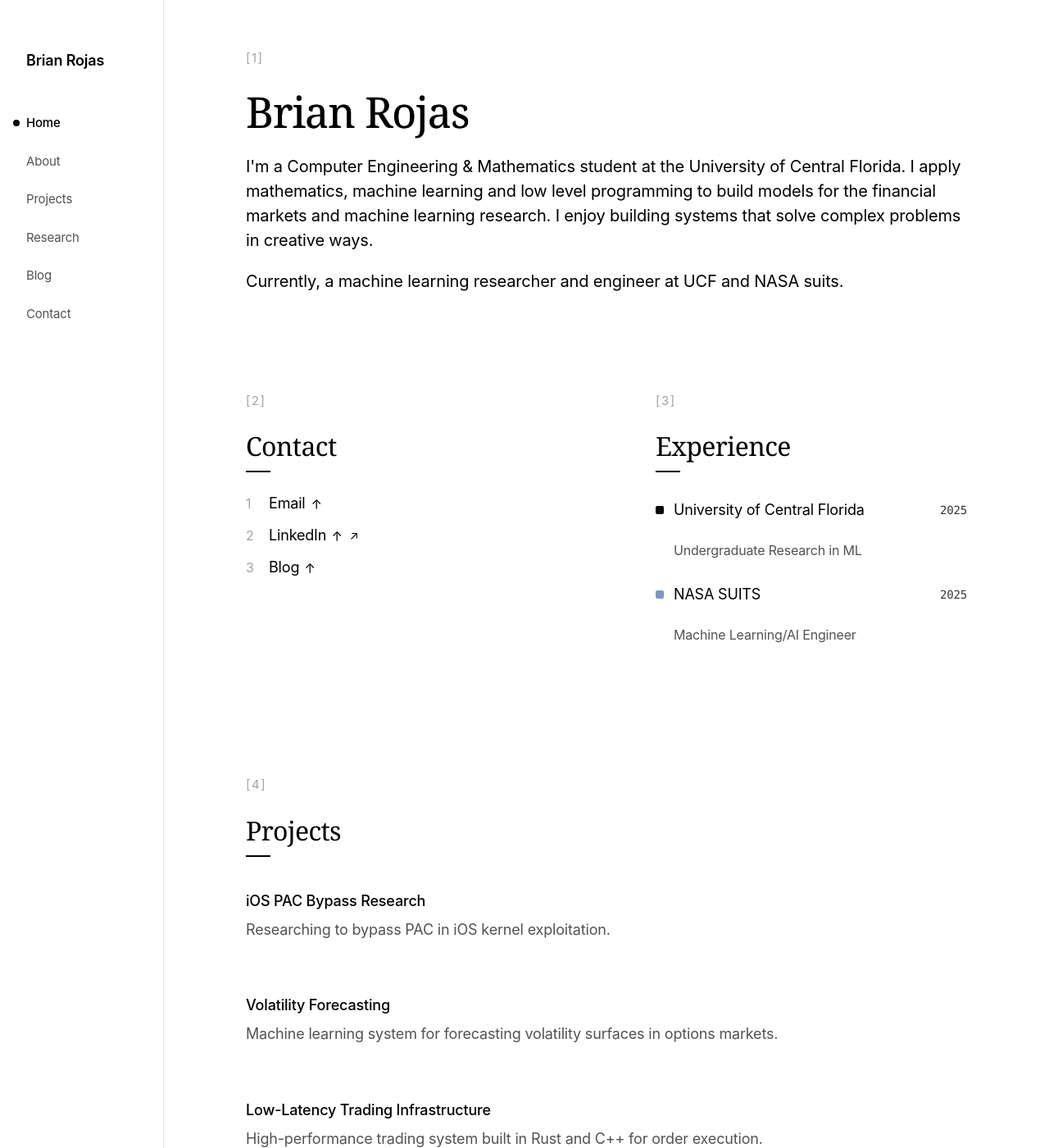
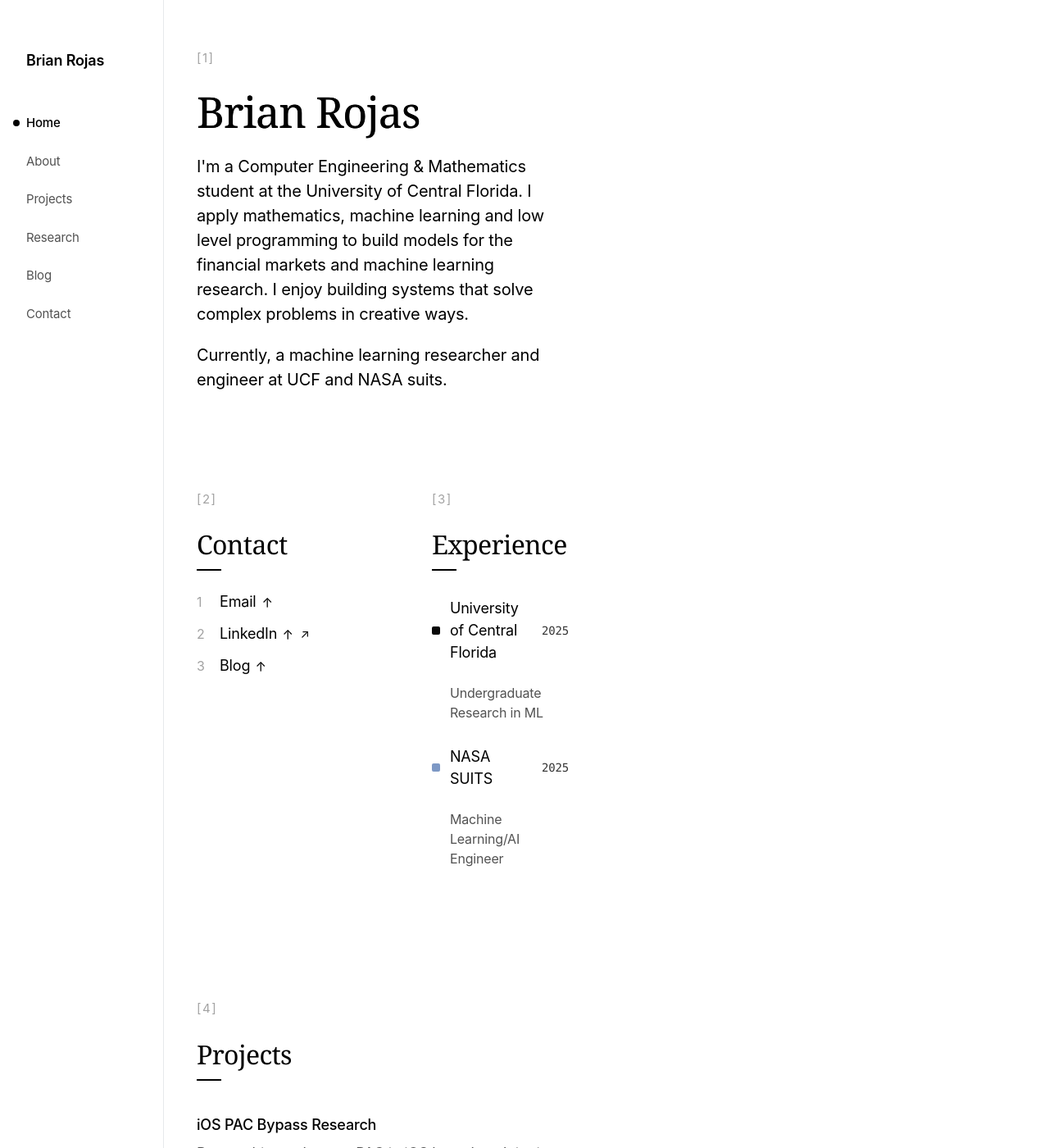
Before and after one commit to brianrojrc/brianrojrc.github.io, a Jekyll site: the page built from index.md, in a window 1280 px wide and 1400 px high. Shown: the whole window at 82% size. Built offline with Jekyll 4.4.1, drawn with Linux system fonts in a browser that asks for light colours; some web fonts are replaced.

Commit message:
Update style.scss

```diff
--- a/assets/css/style.scss
+++ b/assets/css/style.scss
@@ -54,7 +54,6 @@ body {
     letter-spacing: -0.01em;
     display: flex;
     min-height: 100vh;
-    flex-direction: column;
     transition: background-color var(--transition-medium) var(--easing);
 }
 
```
